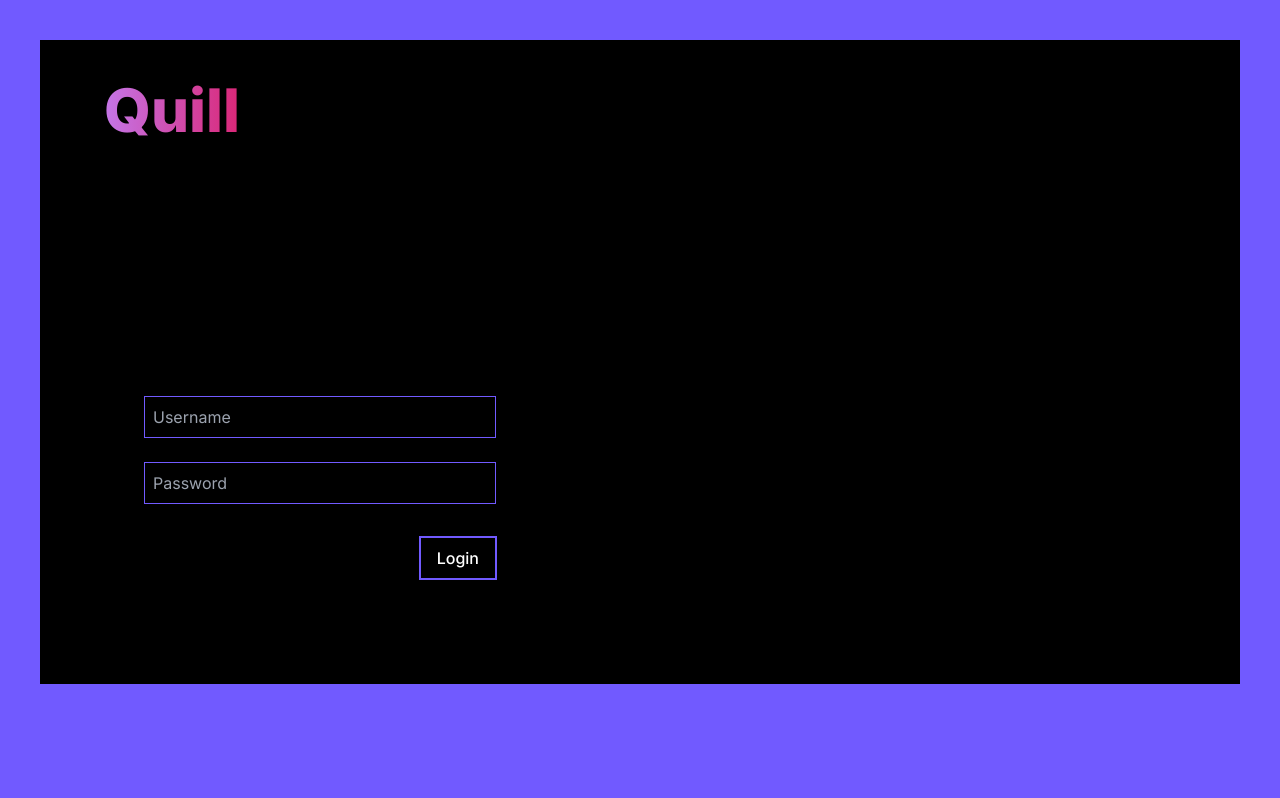
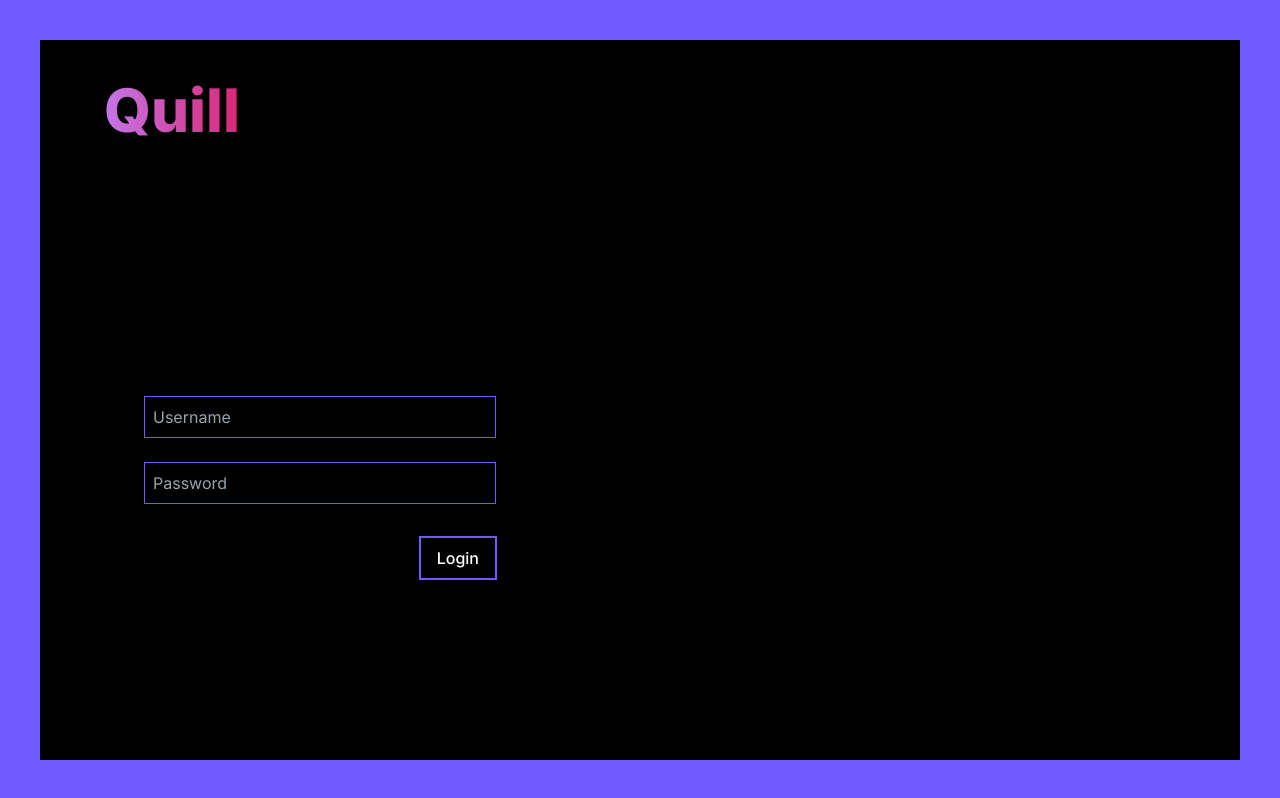
Before and after one commit to Noelzak03/quill-frontend, a Next.js app: page /login in a window 1280 px wide. Built offline with nearby package versions, Linux system fonts and the light colour scheme.

Commit message:
fixing ui bugs

```diff
--- a/src/app/login/page.jsx
+++ b/src/app/login/page.jsx
@@ -1,22 +1,26 @@
 //Login Page
-'use client'
-import Quill from '../components/Quill';
-import { SubmitButton } from '../components/Submit';
-import { useFormState } from 'react-dom';
-import Link from 'next/link';
-import { login } from '../actions';
-
+"use client";
+import Quill from "../components/Quill";
+import { SubmitButton } from "../components/Submit";
+import { useFormState } from "react-dom";
+import Link from "next/link";
+import { login } from "../actions";
+import React, { useRef } from "react";
 
 export default function Login() {
   const [message, action] = useFormState(login, undefined);
+
   return (
-    <div className="bg-primary p-10 min-h-screen">
-      <div className="bg-secondary p-10">
+    <>
+      <div className="bg-primary z-0 min-h-screen"></div>
+      <div className="bg-secondary z-10 fixed top-10 left-10 right-10 bottom-10 p-10">
         <Quill />
         <div>
           <form action={action} className="">
             <div className="p-16">
-              <h2 className="text-4xl font-semibold mb-4 my-20">Welcome Back!</h2>
+              <h2 className="text-4xl font-semibold mb-4 my-20">
+                Welcome Back!
+              </h2>
               <h3 className="mt-12">Enter credentials to login</h3>
               <div className="mb-4">
                 <input
@@ -61,6 +65,6 @@ export default function Login() {
           </form>
         </div>
       </div>
-    </div>
+    </>
   );
 }
--- a/src/app/signup/page.jsx
+++ b/src/app/signup/page.jsx
@@ -13,8 +13,8 @@ export default function Signup() {
 
   const [message, action] = useFormState(signup, undefined);
   return (
-    <div className="bg-primary p-10 min-h-screen">
-      <div className="bg-secondary p-10">
+    <div className="bg-primary z-0 min-h-screen">
+      <div className="bg-secondary z-10 fixed top-10 left-10 right-10 bottom-10 p-10">
         <Quill />
         <div>
           <form action={action} className="">
```
Lines whose indentation alone changed are shown as unchanged.
